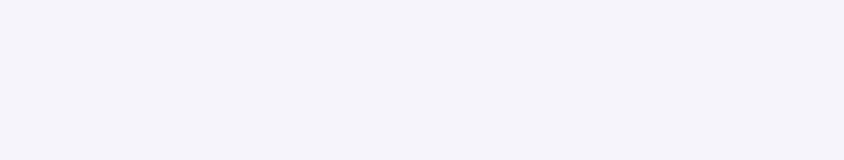
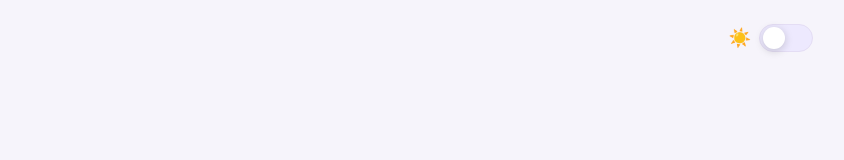
Before and after one commit to napadronga/attendance_tracker, a React (Vite) app in the folder client/: page / in a window 1280 px wide. Shown: the top 160 px of the page, without its empty margins (393-1237 px from the left). Built offline with nearby package versions, Linux system fonts and the light colour scheme.

Commit message:
light mode changes
light mode toggle on login page too

```diff
--- a/client/src/index.css
+++ b/client/src/index.css
@@ -76,10 +76,18 @@ main,
 /* Login */
 
 .loginPage {
+  position: relative;
   min-height: 100vh;
   display: flex;
   justify-content: center;
   align-items: center;
+}
+
+.loginPageToggle {
+  position: absolute;
+  top: 24px;
+  right: 24px;
+  z-index: 1;
 }
 
 .loginCard {
@@ -154,6 +162,72 @@ main,
   border-radius: 12px;
   font-size: 15px;
   background: var(--card);
+  color: var(--text);
+}
+
+..loginForm input::placeholder,
+.excuseForm textarea::placeholder,
+.excuseForm input::placeholder {
+  color: var(--muted);
+}
+
+.themeToggle {
+  display: inline-flex;
+  align-items: center;
+  gap: 8px;
+  background: transparent;
+  border: none;
+  color: var(--text);
+  cursor: pointer;
+  font-weight: 700;
+  padding: 0;
+}
+
+.themeToggle:hover {
+  opacity: 0.9;
+  transform: translateY(-1px);
+}
+
+.themeTrack {
+  width: 54px;
+  height: 28px;
+  border-radius: 999px;
+  background: #ede9fe;
+  border: 1px solid #e4ddf4;
+  position: relative;
+  display: inline-block;
+  transition: background 0.2s ease;
+}
+
+.themeThumb {
+  width: 22px;
+  height: 22px;
+  border-radius: 50%;
+  background: white;
+  position: absolute;
+  top: 2px;
+  left: 3px;
+  box-shadow: 0 2px 8px rgba(0, 0, 0, 0.18);
+  transition: transform 0.2s ease;
+}
+
+[data-theme="dark"] .themeTrack {
+  background: #31264f;
+  border-color: #3b315a;
+}
+
+[data-theme="dark"] .themeThumb {
+  transform: translateX(25px);
+  background: #f8f5ff;
+}
+
+.loginThemeToggle {
+  margin-top: 14px;
+  width: fit-content;
+  padding: 8px 10px;
+  border-radius: 12px;
+  border: 1px solid var(--border);
+  background: var(--primary-light);
 }
 
 .loginForm input:focus,
--- a/client/src/index.jsx
+++ b/client/src/index.jsx
@@ -47,7 +47,7 @@ function App() {
         )}
 
         <Routes>
-          <Route path="/" element={<Login onLogin={setUser} />} />
+          <Route path="/" element={<Login onLogin={setUser} theme={theme} toggleTheme={toggleTheme} />} />
 
           <Route
             path="/teacher/overview"
--- a/client/src/pages/Login.jsx
+++ b/client/src/pages/Login.jsx
@@ -13,7 +13,7 @@ async function loginUser(email, password, role){
     });
 }
 
-function Login({ onLogin }){
+function Login({ onLogin, theme, toggleTheme }){
     const [role, setRole] = useState('student');
     const [email, setEmail] = useState('');
     const [password, setPassword] = useState ('');
@@ -75,6 +75,18 @@ function Login({ onLogin }){
 
     return(
         <main className="loginPage">
+            <button
+              type="button"
+              className="themeToggle loginPageToggle"
+              onClick={toggleTheme}
+              aria-label="Toggle dark and light theme"
+            >
+              <span className="themeIcon">{theme === 'light' ? '☀️' : '🌙'}</span>
+              <span className="themeTrack">
+                <span className="themeThumb"></span>
+              </span>
+            </button>
+
             <section className="loginCard">
                 <div className="loginHeader">
                     <h1>Attendance Portal</h1>
```
Also changed, not shown: 1 other file (tests, documents, lock files or other folders).
